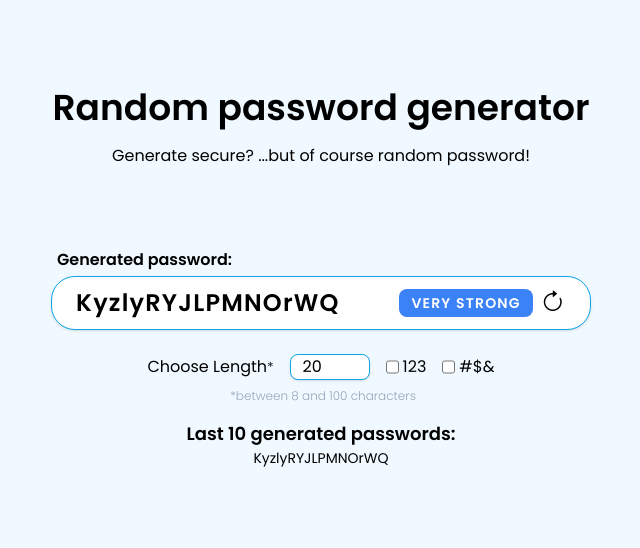
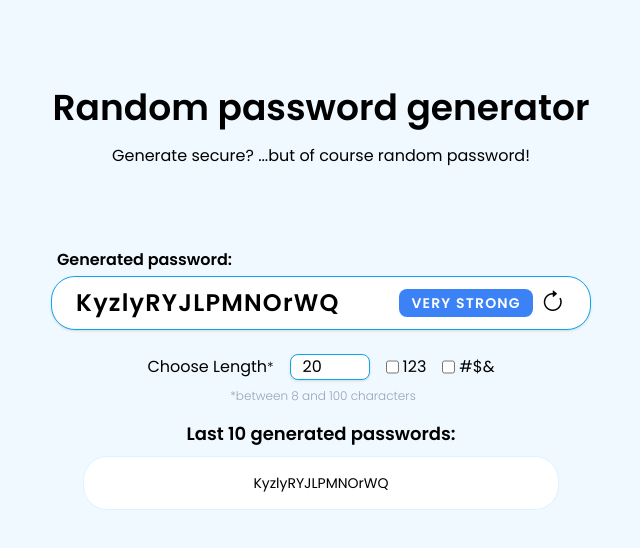
Before and after one commit to dkumza/password-generator-react, a React (Vite) app: page / in a window 1280 px wide. Shown: the top 548 px of the page, without its empty margins (319-959 px from the left). Built offline with nearby package versions, Linux system fonts and the light colour scheme.

Commit message:
styling and comments

```diff
--- a/src/components/History.jsx
+++ b/src/components/History.jsx
@@ -14,17 +14,19 @@ export const History = ({ allPasswords }) => {
       if (allPasswords.length === 0) return;
       // push to back of array new generated password and cut 12 values from start
       let newPassword = [allPasswords, ...savedPassw].splice(0, 10);
-      localStorage.setItem("data", JSON.stringify(newPassword));
-      setSavedPassw(newPassword);
+      localStorage.setItem("data", JSON.stringify(newPassword)); // updating localStorage with passwords
+      setSavedPassw(newPassword); // creates new password at history DOM using state savedPassw
    }, [allPasswords]);
 
    return (
-      <div className="w-3/4 mt-4">
-         <h1 className="text-lg font-semibold">Last 10 generated passwords:</h1>
-         <p className="flex flex-col text-center w-full">
+      <div className="w-3/4 px-8 mt-4 ">
+         <h1 className="text-lg font-semibold mb-2">
+            Last 10 generated passwords:
+         </h1>
+         <p className="flex flex-col text-center w-full gap-1 border-sky-100 py-4 px-6 rounded-3xl bg-white divide-y divide-sky-100 border hover:border hover:border-sky-400">
             {savedPassw.map((item, index) => (
                <li
-                  className="w-full list-none truncate text-sm
+                  className="w-full list-none truncate text-sm hover:bg-slate-50 hover:cursor-pointer hover:font-semibold
                "
                   key={index}
                >
--- a/src/components/Output.jsx
+++ b/src/components/Output.jsx
@@ -8,8 +8,11 @@ export default function Output({
    symbolsSelected,
    handleAllPasswords,
 }) {
+   // state of generated passwords
    const [newPassw, setNewPassw] = useState([]);
+   // state of refresh button
    const [clickCount, setClickCount] = useState(0);
+   // state of password security level
    const [strong, setStrong] = useState([]);
 
    function rand(max) {
@@ -33,6 +36,7 @@ export default function Output({
    });
 
    const makeRandomPassw = (length) => {
+      // creates random password depending on selected options
       let newPasswArray = [];
       for (let i = 0; i < length; i++) {
          if (newPasswArray.length < length && rand(5)) {
@@ -47,10 +51,11 @@ export default function Output({
    };
 
    useEffect(() => {
-      if (length < 8 || length > 100) return;
+      if (length < 8 || length > 100) return; // checks if options to generate password matches rules
       let strongVal = "";
-      const newPassword = makeRandomPassw(length);
+      const newPassword = makeRandomPassw(length); // if rules matches, generates new password
       setNewPassw(newPassword);
+      // checks security level of password depending on selected options
       if (length >= 8) strongVal = strongLevel[0];
       if (length >= 12) strongVal = strongLevel[1];
       if (length >= 14) strongVal = strongLevel[2];
@@ -68,13 +73,14 @@ export default function Output({
 
       setStrong(strongVal);
 
-      // make new password as string
+      // make new password as string to pass to history DOM
       handleAllPasswords(newPassword.map((item) => item.char).join(""));
    }, [length, numbersSelected, symbolsSelected, clickCount]);
 
    return (
       <div className="flex leading-normal justify-between items-center border rounded-3xl border-sky-500 mt-1 text-center text-2xl tracking-wider  font-semibold py-2 px-4 max-w-full  shadow bg-white w-3/4 truncate">
          <div className="passw-wrap ml-2 truncate">
+            {/* returns new password to DOM */}
             {newPassw.map((item, index) => (
                <span key={index} className={item.type}>
                   {item.char}
@@ -84,6 +90,7 @@ export default function Output({
          <div className="flex items-center">
             <div className="flex">
                <span
+                  // returns security level to DOM
                   className={[
                      strong.color,
                      "mr-2 px-3 py-1 rounded-lg text-sm text-white",
```
Also changed, not shown: src/App.jsx (+8 -0 lines).
